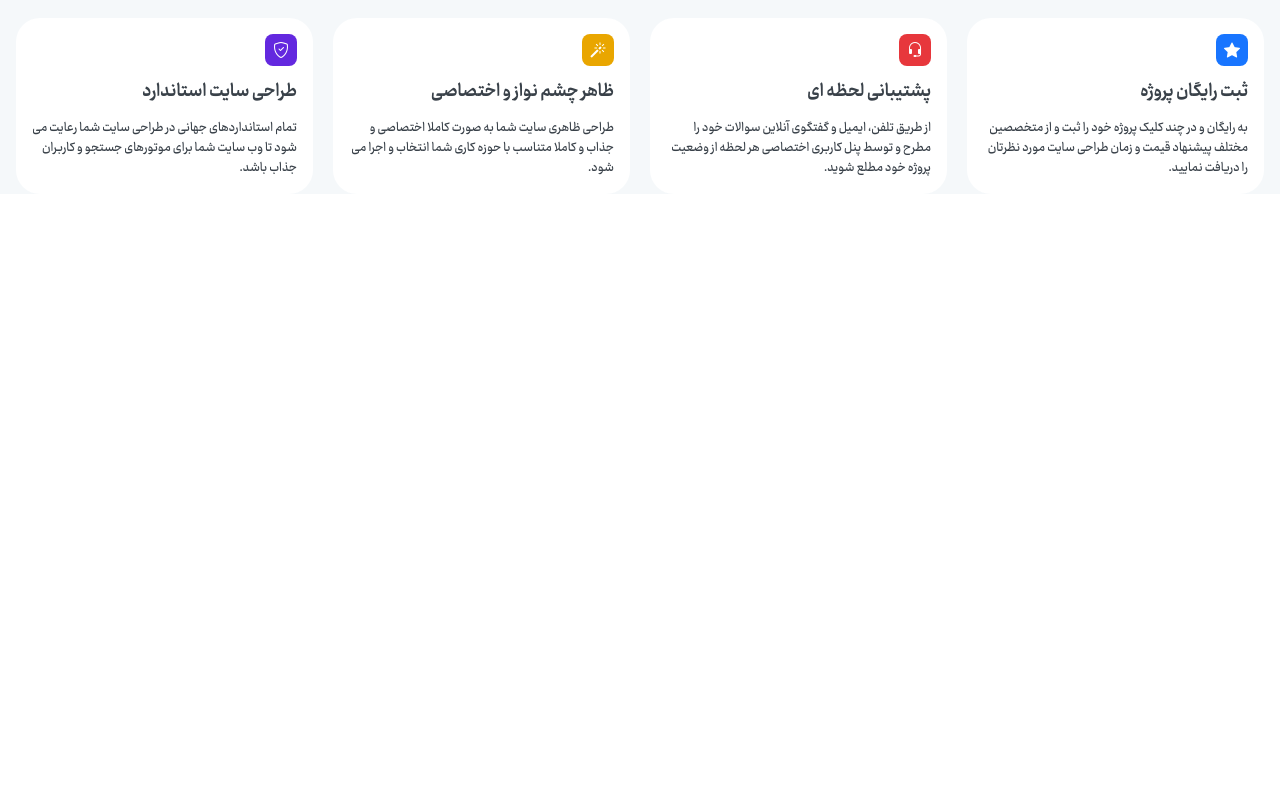
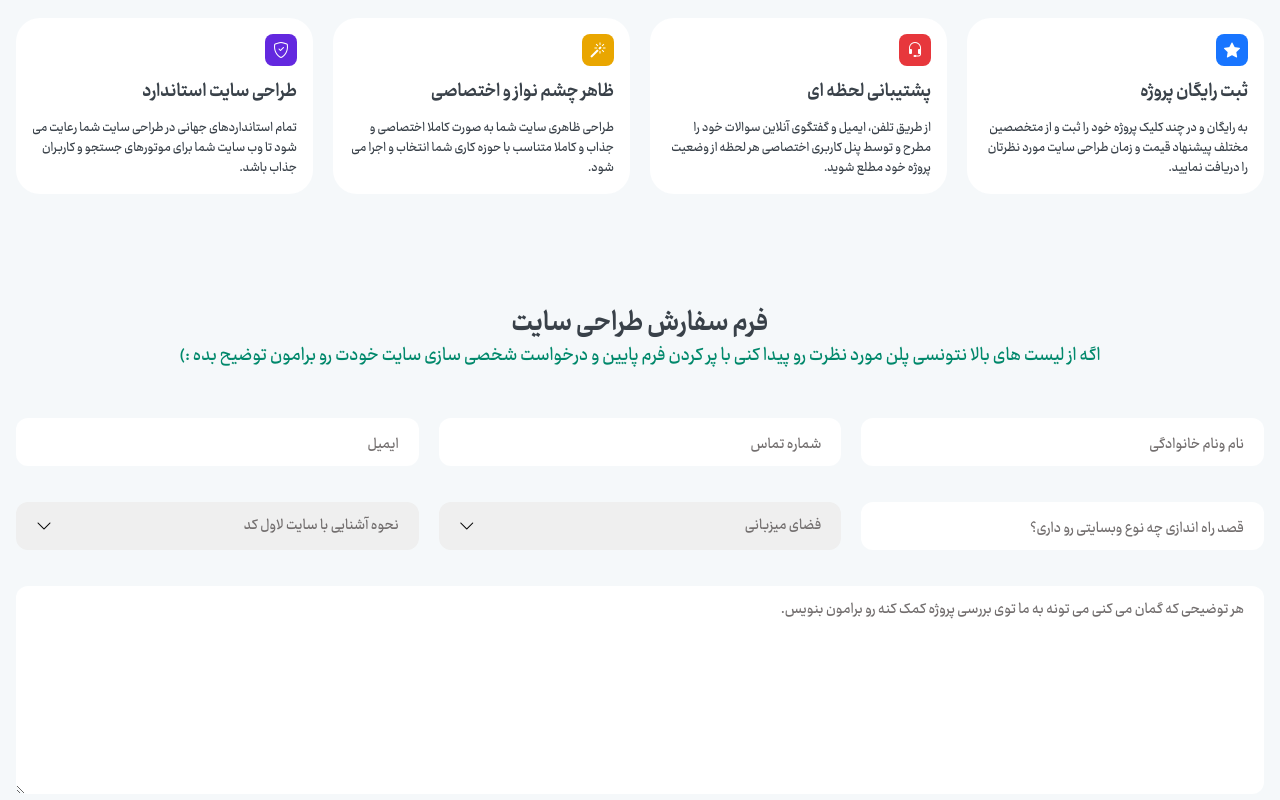
Before and after one commit to groupwebdevelopers/lovelcode, a React (Vite) app in the folder frontend/: page /tariffs in a window 1280 px wide. Shown: the part 1573-2373 px from the top of the page. Before the commit the page ends 1767 px from the top, so only its background shows below. Built offline with nearby package versions, Linux system fonts and the light colour scheme; no server answers.

Commit message:
formik in tariffs

```diff
--- /dev/null
+++ b/frontend/src/components/FormTariffs/FormTariffs.jsx
@@ -0,0 +1,105 @@
+import { Field, Form, Formik } from "formik";
+import React from "react";
+
+export default function FormTariffs() {
+  return (
+    <>
+      <div className="mt-12">
+        <Formik
+          initialValues={{
+            name: "",
+            pone: "",
+            email: "",
+            typeOfWebSite: "",
+            storage: "",
+            meet: "",
+            desc: "",
+          }}
+        >
+          <Form>
+            <div className="grid grid-cols-1 md:grid-cols-2 lg:grid-cols-3 gap-y-9 gap-x-5">
+              <div>
+                <Field
+                  type="text"
+                  name="name"
+                  id="name"
+                  className="py-3 px-5 w-full rounded-xl placeholder:font-Ray-Bold placeholder:text-main-gray-text-web outline-main-blue-web"
+                  placeholder="نام ونام خانوادگی"
+                ></Field>
+              </div>
+              <div>
+                <Field
+                  type="text"
+                  name="pone"
+                  id="pone"
+                  className="py-3 px-5 w-full rounded-xl placeholder:font-Ray-Bold placeholder:text-main-gray-text-web outline-main-blue-web"
+                  placeholder="شماره تماس"
+                ></Field>
+              </div>
+              <div>
+                <Field
+                  type="text"
+                  name="email"
+                  id="email"
+                  className="py-3 px-5 w-full rounded-xl placeholder:font-Ray-Bold placeholder:text-main-gray-text-web outline-main-blue-web"
+                  placeholder="ایمیل"
+                ></Field>
+              </div>
+              <div>
+                <Field
+                  type="text"
+                  name="typeOfWebSite"
+                  id="typeOfWebSite"
+                  className="py-3 px-5 w-full rounded-xl placeholder:font-Ray-Bold placeholder:text-main-gray-text-web outline-main-blue-web"
+                  placeholder="قصد راه اندازی چه نوع وبسایتی رو داری؟"
+                ></Field>
+              </div>
+              <div className="relative">
+                <Field
+                  as="select"
+                  name="storage"
+                  id="storage"
+                  className=" w-full appearance-none py-3 px-5 rounded-xl placeholder:font-Ray-Bold placeholder:text-main-gray-text-web outline-main-blue-web text-main-gray-text-web font-Ray-Bold "
+                >
+                  <option value="0">فضای میزبانی</option>
+                  <option value="100">100</option>
+                  <option value="200">200</option>
+                  <option value="300">300</option>
+                </Field>
+                <div className="absolute top-1/2 -translate-y-1/2 left-5">
+                  <i className="bi bi-chevron-down"></i>
+                </div>
+              </div>
+              <div className="relative">
+                <Field
+                  as="select"
+                  name="meet"
+                  id="meet"
+                  className="appearance-none  py-3 px-5 rounded-xl w-full placeholder:font-Ray-Bold placeholder:text-main-gray-text-web outline-main-blue-web  text-main-gray-text-web font-Ray-Bold "
+                >
+                  <option value="0">نحوه آشنایی با سایت لاول کد</option>
+                  <option value="friends">دوست</option>
+                  <option value="family">فامیل</option>
+                  <option value="online">فضای مجازی</option>
+                </Field>
+                <div className="absolute top-1/2 -translate-y-1/2 left-5">
+                  <i className="bi bi-chevron-down"></i>
+                </div>
+              </div>
+              <div className="col-span-3 ">
+                <Field
+                  as="textarea"
+                  type="text"
+                  name="typeOfWebSite"
+                  id="typeOfWebSite"
+                  className=" py-3 px-5 w-full h-52 rounded-xl placeholder:font-Ray-Bold placeholder:text-main-gray-text-web outline-main-blue-web"
+                  placeholder="هر توضیحی که گمان می کنی می تونه به ما توی بررسی پروژه کمک کنه رو برامون بنویس."
+                ></Field>
+              </div>
+            </div>
+          </Form>
+        </Formik>
+      </div>
+    </>
+  );
+}
--- a/frontend/src/pages/Tariffs/Tariffs.jsx
+++ b/frontend/src/pages/Tariffs/Tariffs.jsx
@@ -3,6 +3,7 @@ import NavBar from "../../components/NavBar/NavBar";
 import DesignPlan from "../../components/DesignPlan/DesignPlan";
 import apiRequests from "../../Services/Axios/configs";
 import Benefits from "../../components/Benefits/Benefits";
+import FormTariffs from "../../components/FormTariffs/FormTariffs";
 export default function Tariffs() {
   const boxses = [
     {
@@ -298,6 +299,13 @@ export default function Tariffs() {
             ))
           }
         </div>
+        <div className="form mt-28">
+          <div className="text-center">
+            <h2 className="font-Ray-ExtraBold text-3xl text-main-dark-text-web  ">فرم سفارش طراحی سایت</h2>
+            <h4 className="text-main-green-web text-xl font-Ray-Bold">اگه از لیست های بالا نتونسی پلن مورد نظرت رو پیدا کنی با پر کردن فرم پایین و درخواست شخصی سازی سایت خودت رو برامون توضیح بده :)</h4>
+          </div>
+          <FormTariffs></FormTariffs>
+        </div>
       </div>
     </div>
   );
```
